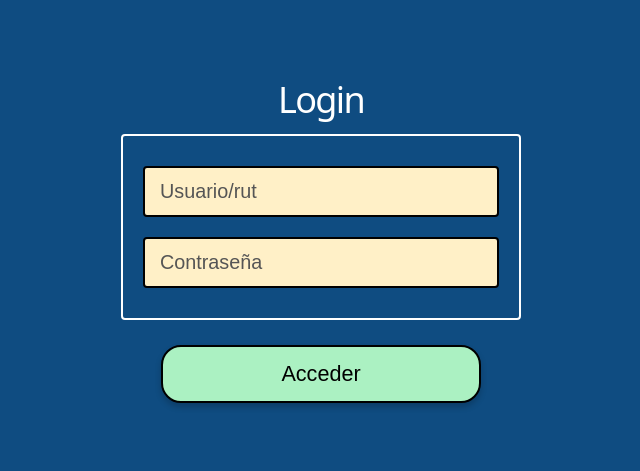
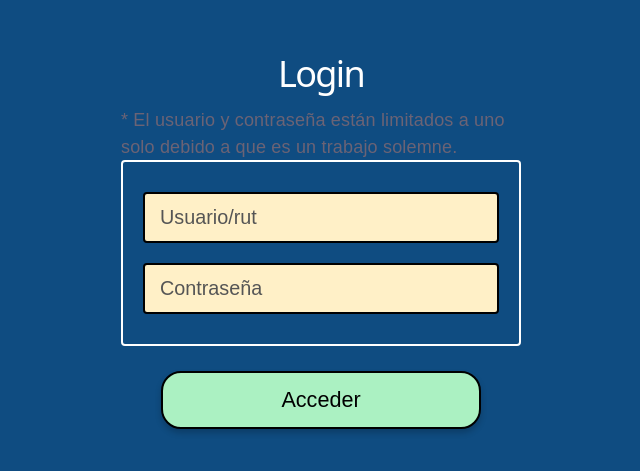
Before and after one commit to RailynTan/S2-AppWeb, a React (Vite) app: page /login in a window 1280 px wide. Shown: the part 171-642 px from the top of the page, without its empty margins (319-959 px from the left). Built offline with nearby package versions, Linux system fonts and the light colour scheme.

Commit message:
Update Login.jsx

```diff
--- a/src/pages/Login.jsx
+++ b/src/pages/Login.jsx
@@ -1,13 +1,9 @@
-import { useState, useEffect } from 'react';
+import { useState } from 'react';
 import { useNavigate } from 'react-router-dom';
 import '../styles/Login.scss';
 
 function Login() {
   const navigate = useNavigate();
-
-  useEffect(() => {
-    document.title = "s2 | Login";
-  }, []);
 
   const [credentials, setCredentials] = useState({
     usuario: '',
@@ -16,6 +12,7 @@ function Login() {
 
   const [errorMensaje, setErrorMensaje] = useState('');
 
+  // CORREGIDO: Sin errores de tipeo para que no tire pantalla en blanco
   const handleChange = (e) => {
     const { name, value } = e.target;
     setCredentials({
@@ -33,7 +30,6 @@ function Login() {
       console.log("Acceso concedido. Redirigiendo...");
       navigate('/dashboard');
     } else {
-      // Mensaje genérico por seguridad (así no saben cuál de los dos falló)
       setErrorMensaje('RUT o contraseña incorrectos. Intente nuevamente.');
     }
   };
@@ -42,6 +38,11 @@ function Login() {
     <section className="login-container-full">
       <div className="login-card">
         <h1 className="login-title">Login</h1>
+
+        {/* Tu mensaje del trabajo solemne intacto */}
+        <p className="aviso-solemne-texto">
+          * El usuario y contraseña están limitados a uno solo debido a que es un trabajo solemne.
+        </p>
 
         <form onSubmit={handleSubmit} className="login-form">
           <div className="inputs-box">
@@ -68,7 +69,7 @@ function Login() {
             </div>
           </div>
 
-          {/* Mensaje de error dinámico */}
+          {/* Mensaje de error dinámico en rojo */}
           {errorMensaje && (
             <div className="login-error-message">
               <span>⚠ {errorMensaje}</span>
```
